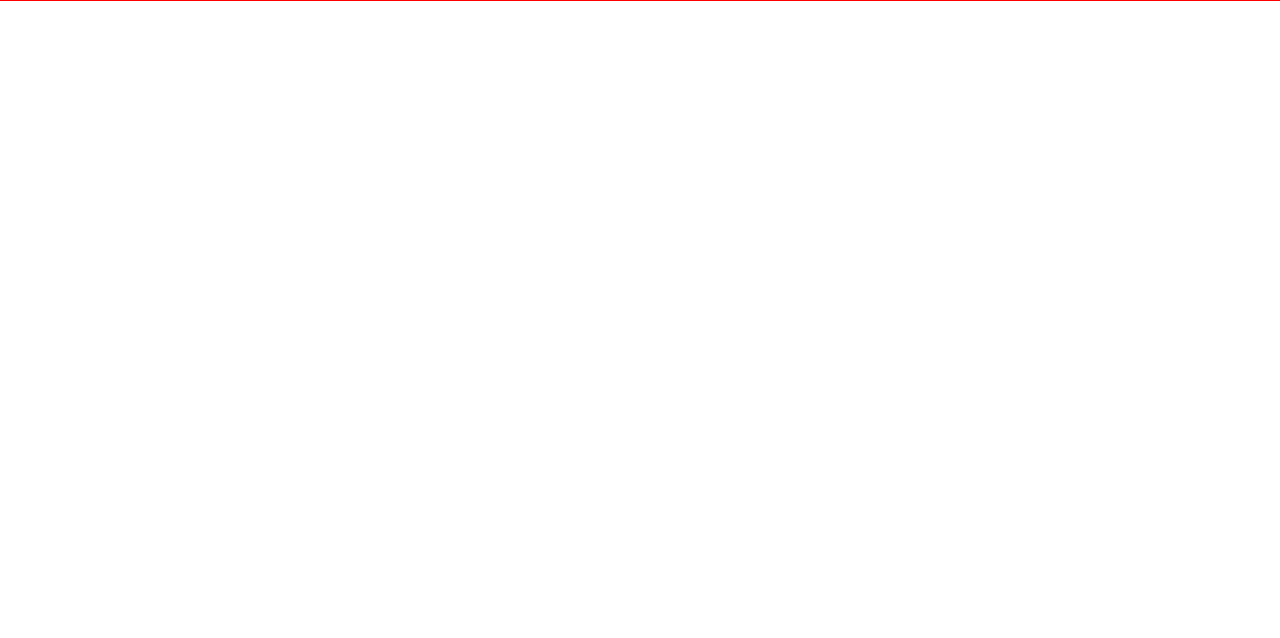
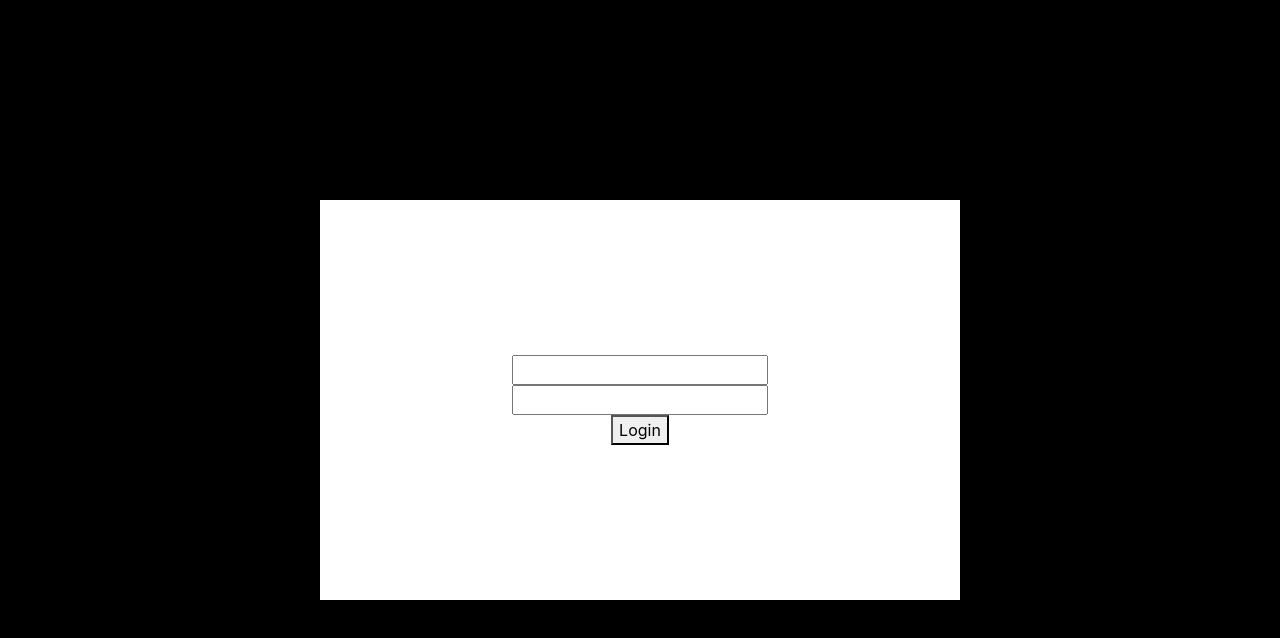
Before and after one commit to Germanilu/Constru-IT, a React (Create React App) app: page /login in a window 1280 px wide. Before the commit this address had no page. Shown: the top 638 px of the page. Built offline with nearby package versions, Linux system fonts and the light colour scheme; the HTML template or start-up script is replaced by a standard one.

Commit message:
Feat: Create basic logic login

```diff
--- a/src/App.js
+++ b/src/App.js
@@ -1,6 +1,8 @@
 import { BrowserRouter, Routes, Route } from "react-router-dom";
 import Home from "./Containers/Home/Home.jsx"
 import Register from "./Containers/Register/Register.jsx";
+import Login from "./Containers/Login/Login.jsx";
+
 
 function App() {
   return (
@@ -8,6 +10,7 @@ function App() {
       <Routes>
         <Route path='/' element= {<Home/>} />
         <Route path='/register' element= {<Register/>} />
+        <Route path='/login' element= {<Login/>} />
       </Routes>
     </BrowserRouter>
   );
--- a/src/Containers/Home/Home.scss
+++ b/src/Containers/Home/Home.scss
@@ -13,9 +13,9 @@ section {
   margin: 100px;
 }
 
-button {
+// button {
 
-  margin: 100px;
-  background-color: red;
+//   margin: 100px;
+//   background-color: red;
 
-}
+// }
--- /dev/null
+++ b/src/Containers/Login/Login.jsx
@@ -0,0 +1,34 @@
+import React, { useState } from "react";
+import "./Login.scss";
+const Login = () => {
+
+    const [credentials,setCredentials] = useState({
+        email: "",
+        password: ""
+    });
+
+    //Iterate credentials and set new input data
+    const updateCredentials = (data) => {
+        setCredentials({...credentials,[data.target.name]: data.target.value})
+    }
+
+    const attemptLogin = async() => {
+        try {
+            console.log(credentials)
+        } catch (error) {
+            console.log(error)
+        }
+    }
+
+    return(
+        <div className="loginDesign">
+            <div className="loginInputs">
+            <input type="text" name="email" title="email" onChange={updateCredentials}/>
+            <input type="text" name="password" title="password" onChange={updateCredentials} />
+            <button onClick={() => attemptLogin()}>Login</button>
+            </div>
+        </div>
+    );
+}
+
+export default Login;
--- /dev/null
+++ b/src/Containers/Login/Login.scss
@@ -0,0 +1,16 @@
+@import '../../../global.scss';
+
+.loginDesign{
+    width: 100%;
+    height: 100vh;
+    background-color: black;
+    @include flex()
+}
+
+.loginInputs{
+    width: 50%;
+    height: 50%;
+    background-color: white;
+    @include flex();
+    flex-direction: column;
+}
--- a/src/index.scss
+++ b/src/index.scss
@@ -1,5 +1,5 @@
 *{
-  outline: 1px solid red;
+  // outline: 1px solid red;
 }
 
 
```
